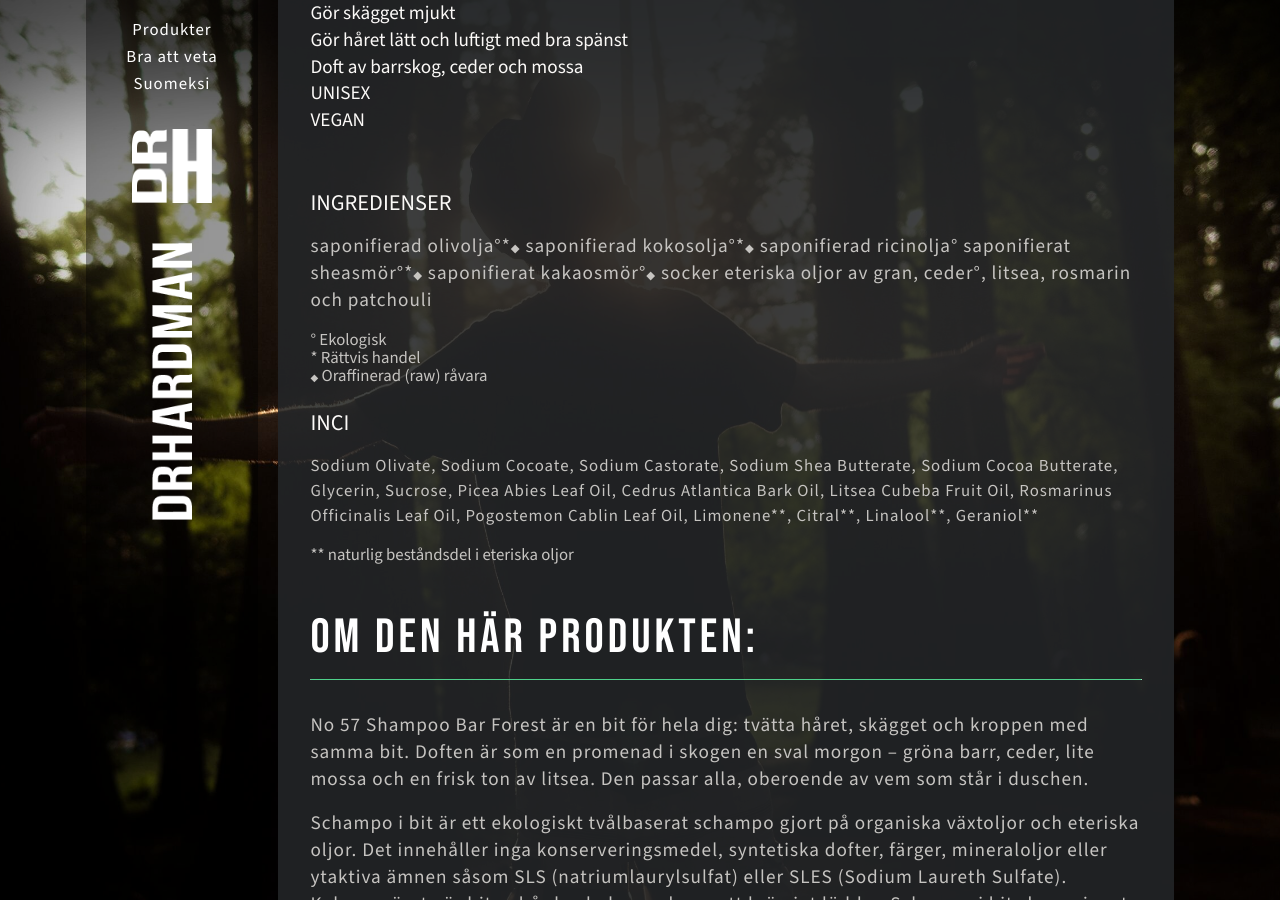
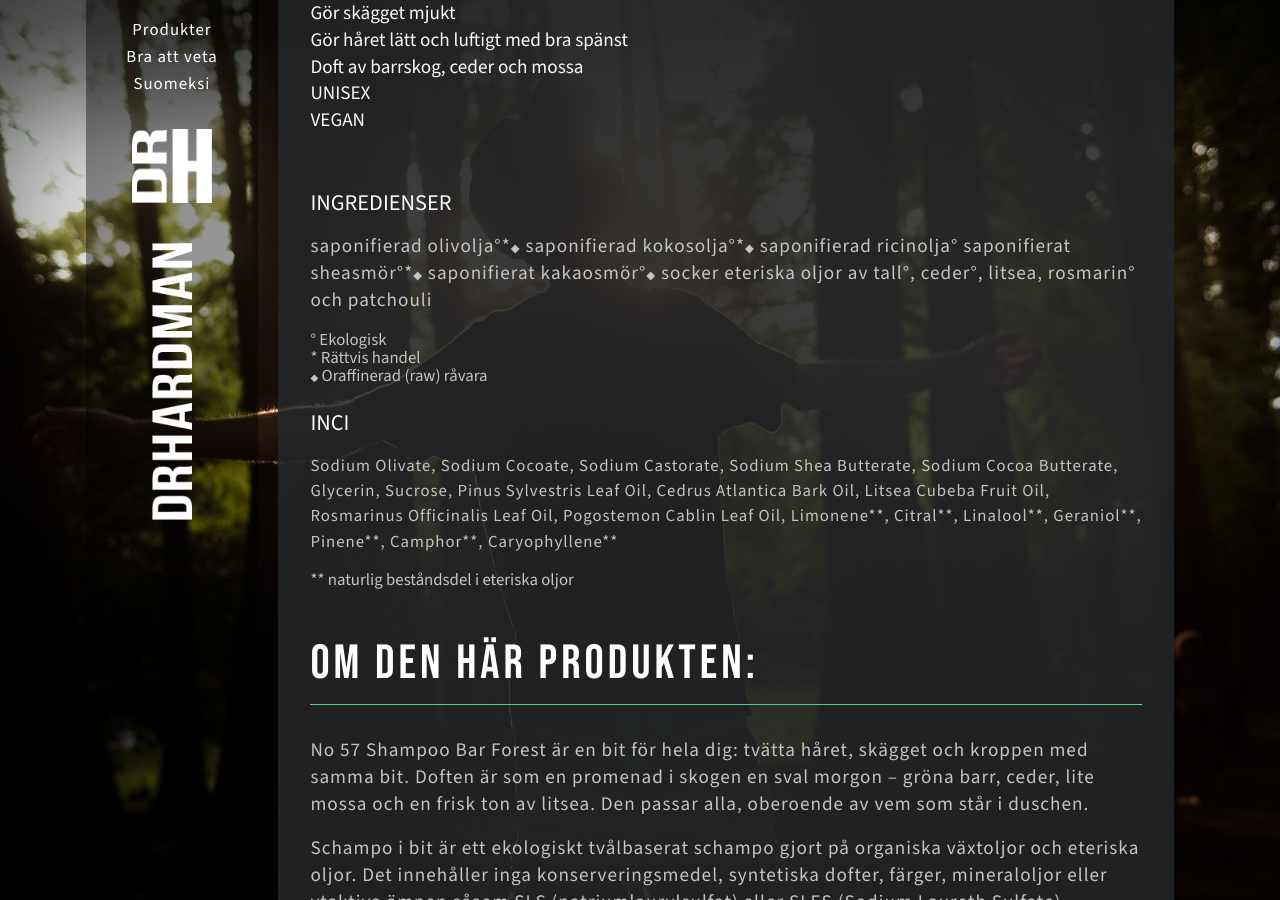
Before and after one commit to wickstro/wickstro.github.io, a Jekyll site: the page built from no57-shampoobar-forest.html, in a window 1280 px wide and 900 px high, scrolled down 1468 px. Built offline with Jekyll 4.4.1, drawn with Linux system fonts in a browser that asks for light colours; nearby versions of some CDN libraries.

Commit message:
No 57: Scots pine (Pinus Sylvestris Leaf Oil), organic pine and rosemary, allergens Pinene, Camphor, Caryophyllene (sv + fi)
From the supplier's 2023/1545 allergen declaration for the pine oil and the
rosemary composition: pinene, camphor and beta-caryophyllene end up above
0.01 % in the rinse-off bar.

Co-Authored-By: Claude Opus 5.5 <noreply@anthropic.com>

```diff
--- a/fi/no57-shampoobar-forest.html
+++ b/fi/no57-shampoobar-forest.html
@@ -66,7 +66,7 @@ theme: green
 
     <h3>INCI</h3>
     <p class="inci">
-        Sodium Olivate, Sodium Cocoate, Sodium Castorate, Sodium Shea Butterate, Sodium Cocoa Butterate, Glycerin, Sucrose, Picea Abies Leaf Oil, Cedrus Atlantica Bark Oil, Litsea Cubeba Fruit Oil, Rosmarinus Officinalis Leaf Oil, Pogostemon Cablin Leaf Oil, Limonene**, Citral**, Linalool**, Geraniol**
+        Sodium Olivate, Sodium Cocoate, Sodium Castorate, Sodium Shea Butterate, Sodium Cocoa Butterate, Glycerin, Sucrose, Pinus Sylvestris Leaf Oil, Cedrus Atlantica Bark Oil, Litsea Cubeba Fruit Oil, Rosmarinus Officinalis Leaf Oil, Pogostemon Cablin Leaf Oil, Limonene**, Citral**, Linalool**, Geraniol**, Pinene**, Camphor**, Caryophyllene**
     </p>
     <p class="small">** eteeristen öljyjen luonnollinen ainesosa</p>
 
--- a/no57-shampoobar-forest.html
+++ b/no57-shampoobar-forest.html
@@ -56,7 +56,7 @@ theme: green
 		saponifierad olivolja°*<sup>◆</sup> saponifierad kokosolja°*<sup>◆</sup>
 		saponifierad ricinolja° saponifierat sheasmör°*<sup>◆</sup> saponifierat
 		kakaosmör°<sup>◆</sup> socker
-		eteriska oljor av gran, ceder°, litsea, rosmarin och patchouli
+		eteriska oljor av tall°, ceder°, litsea, rosmarin° och patchouli
 	</p>
 
 	<p class="small">
@@ -66,7 +66,7 @@ theme: green
 
     <h3>INCI</h3>
     <p class="inci">
-        Sodium Olivate, Sodium Cocoate, Sodium Castorate, Sodium Shea Butterate, Sodium Cocoa Butterate, Glycerin, Sucrose, Picea Abies Leaf Oil, Cedrus Atlantica Bark Oil, Litsea Cubeba Fruit Oil, Rosmarinus Officinalis Leaf Oil, Pogostemon Cablin Leaf Oil, Limonene**, Citral**, Linalool**, Geraniol**
+        Sodium Olivate, Sodium Cocoate, Sodium Castorate, Sodium Shea Butterate, Sodium Cocoa Butterate, Glycerin, Sucrose, Pinus Sylvestris Leaf Oil, Cedrus Atlantica Bark Oil, Litsea Cubeba Fruit Oil, Rosmarinus Officinalis Leaf Oil, Pogostemon Cablin Leaf Oil, Limonene**, Citral**, Linalool**, Geraniol**, Pinene**, Camphor**, Caryophyllene**
     </p>
     <p class="small">** naturlig beståndsdel i eteriska oljor</p>
 
```
Also changed, not shown: other parts of fi/no57-shampoobar-forest.html (+1 -1 lines).
